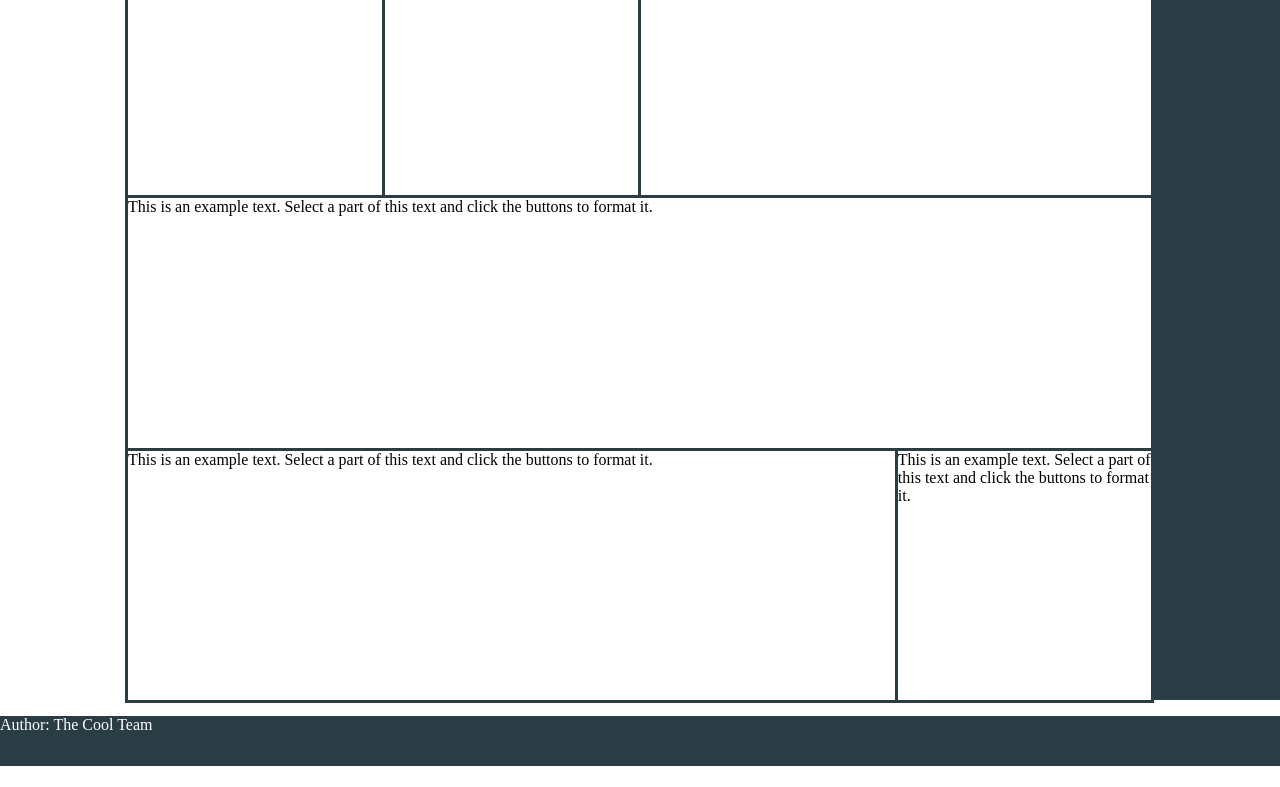
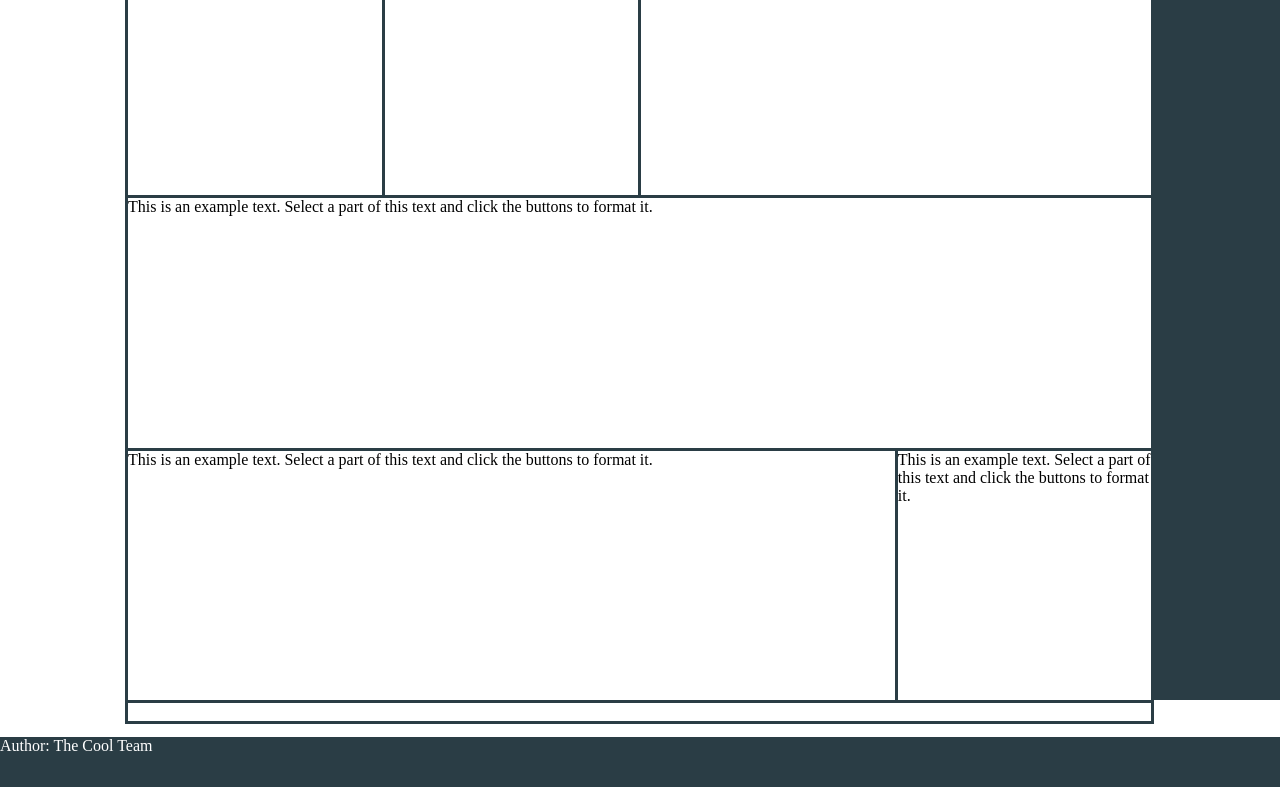
Before and after one commit to Ratselhaft01/Hackathon-2023, a website: page boxedin.html in a window 1280 px wide. Shown: the part 369-1156 px from the top of the page. Before the commit the page ends 1135 px from the top, so only its background shows below. Drawn offline with Linux system fonts and the light colour scheme.

Commit message:
added the new section js to boxedin

```diff
--- a/boxedin.html
+++ b/boxedin.html
@@ -45,6 +45,12 @@
             </div>
         </div>
 
+        <div class = "textbox7">
+            <div id="textEditor7" contenteditable="true">
+
+            </div>
+        </div>
+
         <div class="icon-bar">
             <button type="button" class="logo"><b>Logo</b></button>
             <button type="button" class="new Section" onclick="addcode()"><b>New Section</b></button>
@@ -61,8 +67,8 @@
 
             <script>
                 function addcode(){
-                    document.getElementById("textEditor6").innerHTML
-                    += "<h2>This is the new section you added</h2>"
+                    document.getElementById("textEditor7").innerHTML
+                    += "<div>This is the new section you added</div>"
                 }
             </script>
 
--- a/public/styles/boxedin.css
+++ b/public/styles/boxedin.css
@@ -121,7 +121,7 @@ footer {
 .grid-container {
     margin:0 10%;
     display: grid;
-    grid-template-rows: 1fr 1fr 1fr 1fr;
+    grid-template-rows: 1fr 1fr 1fr 1fr 1fr;
     grid-template-columns: 1fr 1fr 1fr 1fr 1fr;
     gap: 3px;
     width: 100%;
@@ -181,6 +181,13 @@ h2{
     outline: #2A3D45 solid 3px;
 }
 
+.textbox7 {
+    grid-row: 5/6;
+    grid-column: 1/5;
+    width: 100%;
+    height: 100%;
+    outline: #2A3D45 solid 3px;
+}
 
 html {
     margin: 0;
```
